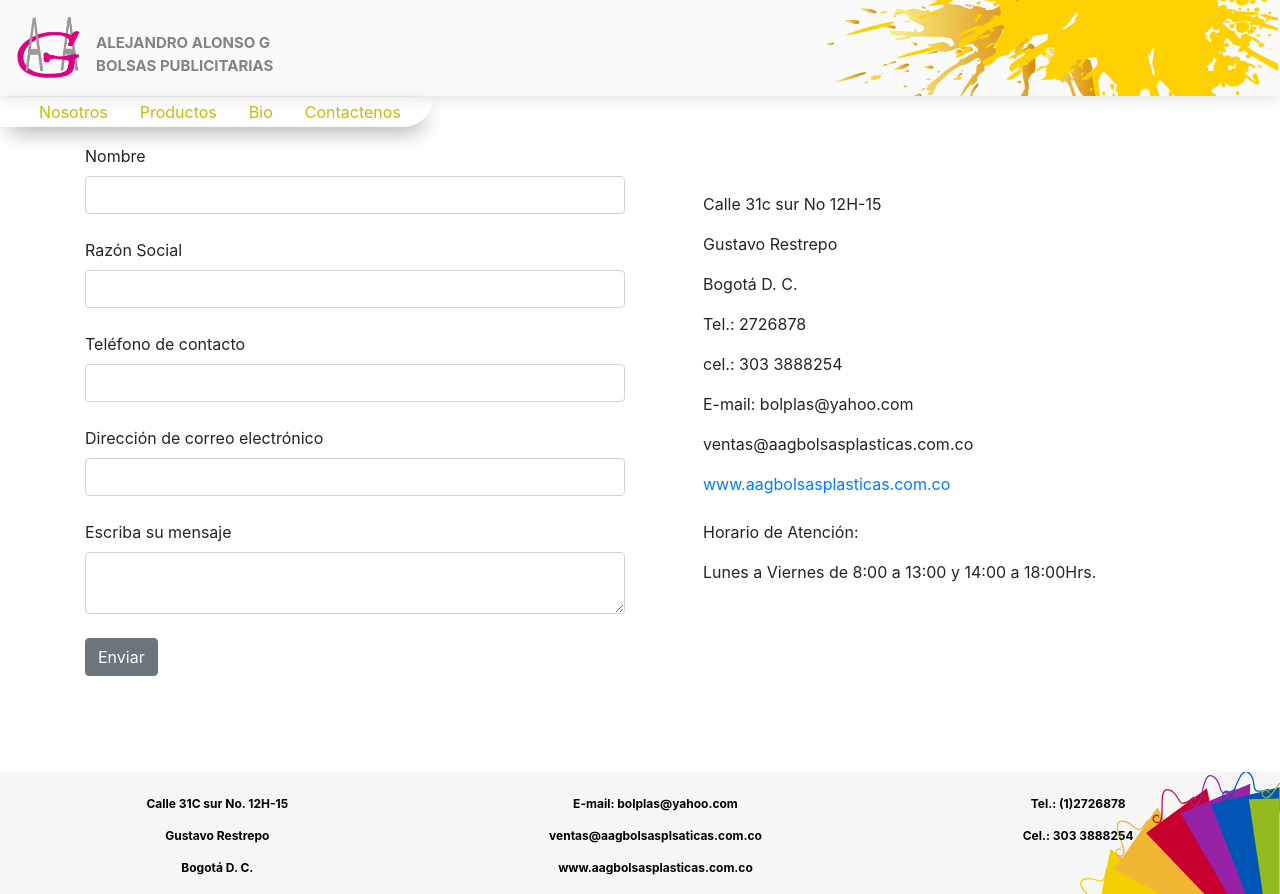
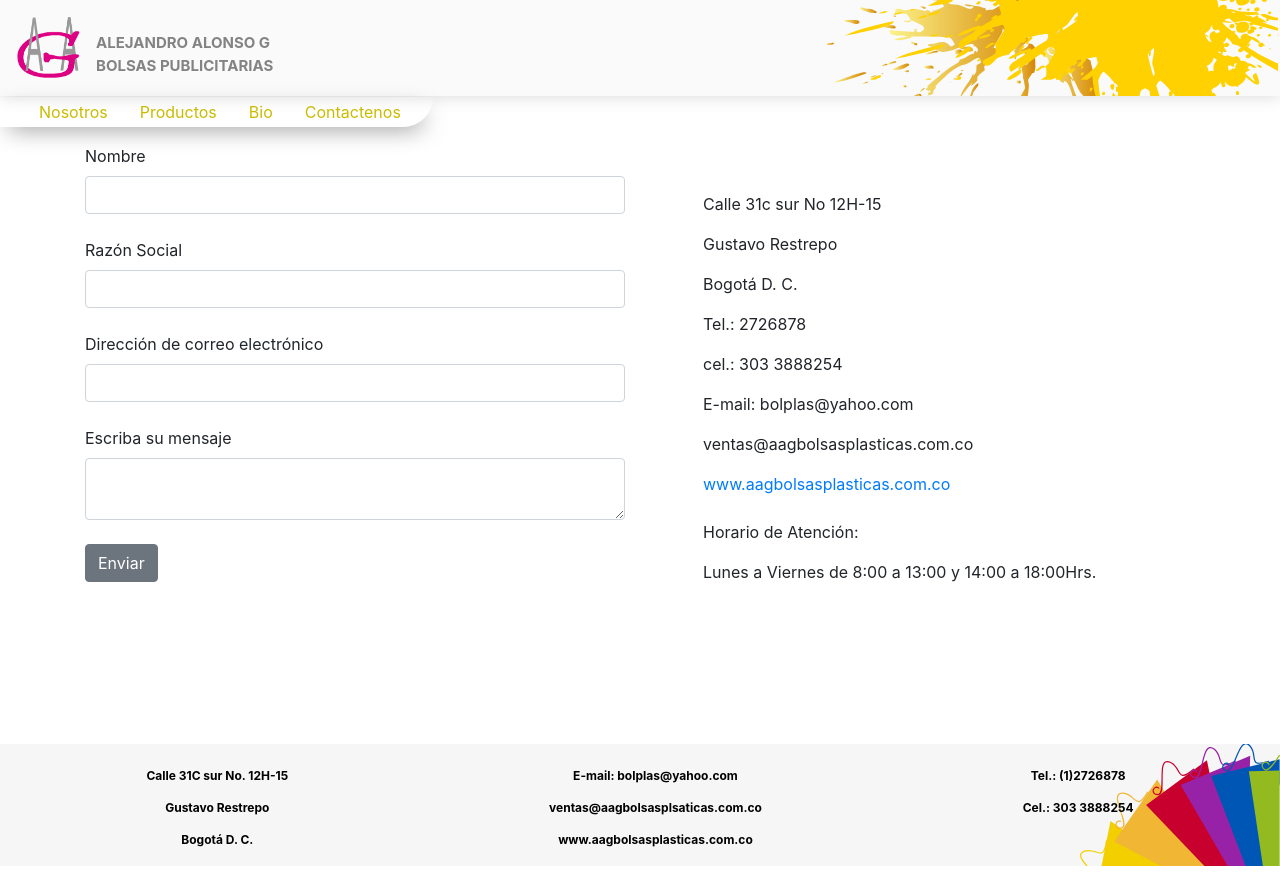
Before and after one commit to javiereyes4/web-page, a React (Create React App) app: page /#/Contact in a window 1280 px wide. After the commit the page ends 866 px from the top, so only its background shows below. Built offline with nearby package versions, Linux system fonts and the light colour scheme.

Commit message:
message whatsapp

```diff
--- a/package.json
+++ b/package.json
@@ -2,7 +2,7 @@
   "name": "web-page",
   "version": "0.1.0",
   "private": true,
-  "homepage": "http://javiereyes4.github.io/web-page",
+  "homepage": "https://www.aagbolsasplasticas.com.co/",
   "proxy": "http://localhost:3001",
   "dependencies": {
     "bootstrap": "^4.3.1",
@@ -15,7 +15,8 @@
     "react-image-gallery": "^0.8.18",
     "react-router-dom": "^5.0.1",
     "react-scripts": "3.0.1",
-    "reactstrap": "^8.0.1"
+    "reactstrap": "^8.0.1",
+    "twilio": "^3.30.0"
   },
   "scripts": {
     "start": "react-scripts start",
--- a/src/components/views/Contact/Contact.jsx
+++ b/src/components/views/Contact/Contact.jsx
@@ -6,6 +6,7 @@
 import './Contact.scss'
 
 const validate = values => {
+  console.log(values)
   const errors = {}
   if (!values.name) {
     errors.name = 'Digite un Nombre';
@@ -44,6 +45,16 @@
   handleChange = ({ target }) => {
     const { name, value } = target
     this.setState({ [name]: value })
+  }
+
+  sendWhatsMessage = () => {
+    const { errors, ...sinErrors } = this.state
+    const result = validate(sinErrors);
+    this.setState({ errors: result })
+    if (!Object.keys(result).length) {
+      alert();
+      window.open("https://api.whatsapp.com/send?phone=+57 3043888254&text=Nombre: "+ this.state.name +" \n  razón social: "+ this.state.razon +" \n  correo: "+ this.state.mail +" mensaje: "+ this.state.messaje+"", "_blank")
+    }
   }
 
   handleSubmit = e => {
@@ -94,7 +105,7 @@
           <Container className="contactContent">
             <Row>
               <Col xs="12" sm="6">
-                <form onSubmit={this.handleSubmit}>
+                <form onSubmit={this.sendWhatsMessage}>
                   <Label for="name">Nombre</Label>
                   <Input type="text" name="name" id="name" value={this.state.name} onChange={this.handleChange} />
                   {errors.name && <p className="errorMessage" >{errors.name}</p>}
@@ -102,9 +113,9 @@
                   <Label for="razon">Razón Social</Label>
                   <Input type="text" name="razon" id="razon" value={this.state.razon} onChange={this.handleChange} />
                   <br />
-                  <Label for="tel">Teléfono de contacto</Label>
+                  {/* <Label for="tel">Teléfono de contacto</Label>
                   <Input type="text" name="tel" id="tel" value={this.state.tel} onChange={this.handleChange} />
-                  <br />
+                  <br /> */}
                   <Label for="mail">Dirección de correo electrónico</Label>
                   <Input type="text" name="mail" id="mail" value={this.state.mail} onChange={this.handleChange} />
                   {errors.mail && <p className="errorMessage">{errors.mail}</p>}
@@ -114,6 +125,7 @@
                   {errors.messaje && <p className="errorMessage">{errors.messaje}</p>}
                   <br />
                   <Button>Enviar</Button>
+
                 </form>
               </Col>
               <Col xs="12" sm="6">
```
Also changed, not shown: 2 other files (tests, documents, lock files or other folders).
